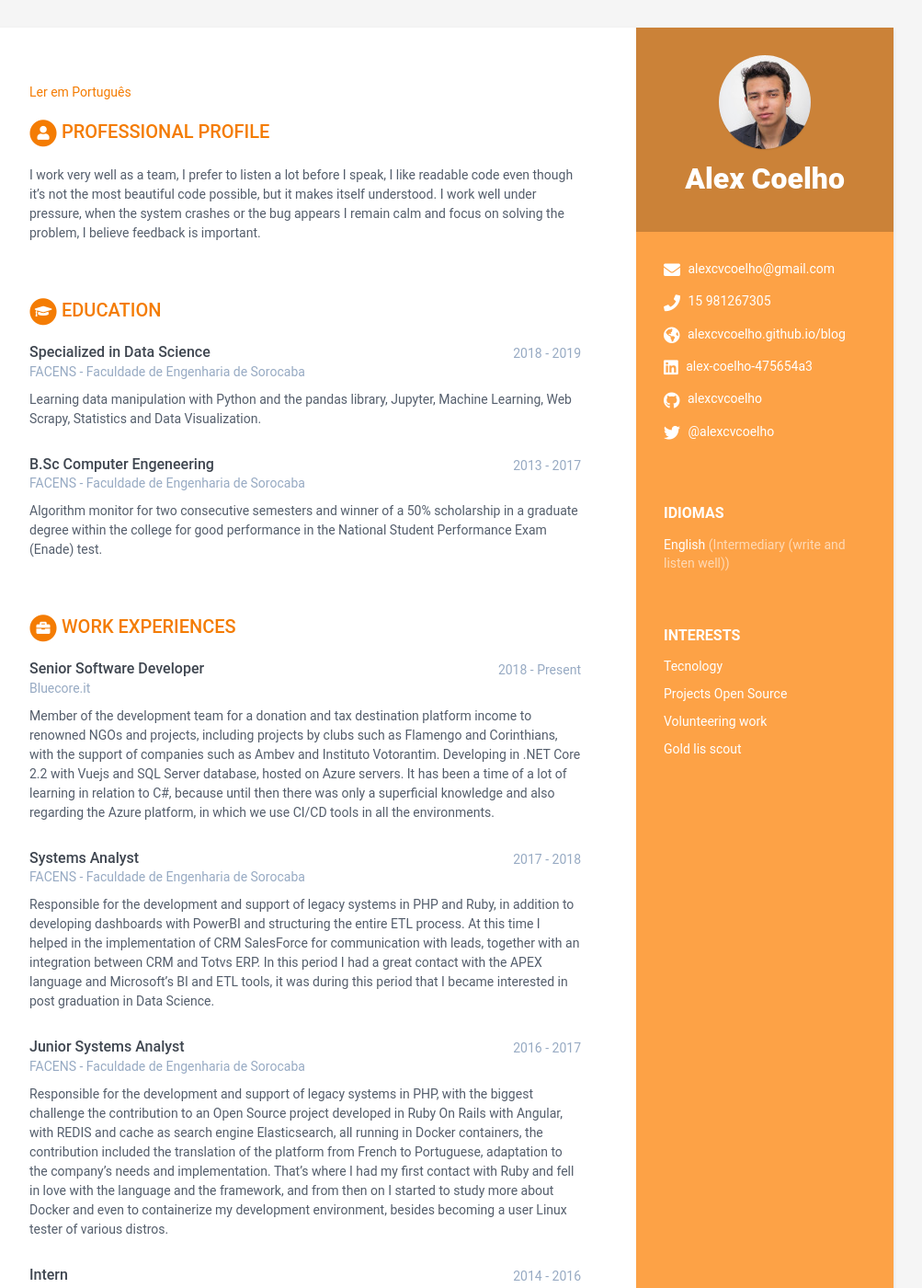
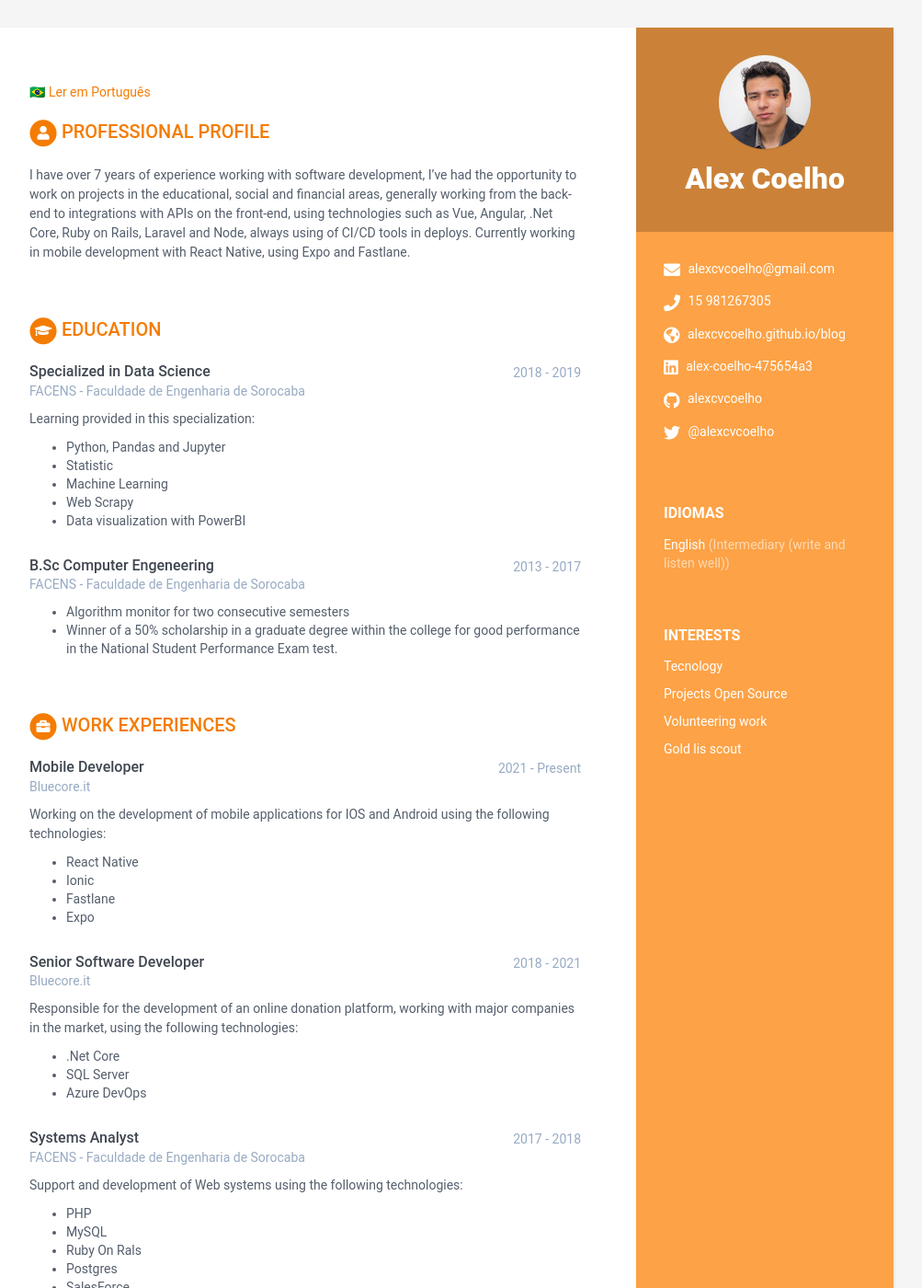
Before and after one commit to alexcvcoelho/cv, a Jekyll site: the page built from en-US.html, in a window 1280 px wide and 1400 px high. Shown: the whole window at 92% size, without its empty margins (168-1171 px from the left). Built offline with Jekyll 4.4.1, drawn with Linux system fonts in a browser that asks for light colours; some of the changed text lies outside the part shown.

Commit message:
Update infos

```diff
--- a/_data/en-US.yml
+++ b/_data/en-US.yml
@@ -46,62 +46,77 @@ sidebar:
 career-profile:
     title: Professional Profile
     summary: |
-      I work very well as a team, I prefer to listen a lot before I speak, I like readable code
-      even though it's not the most beautiful code possible, but it makes itself understood. I work well under pressure,
-      when the system crashes or the bug appears I remain calm and focus on solving the problem, I believe feedback is important.
+     I have over 7 years of experience working with software development, I've had the opportunity to
+      work on projects in the educational, social and financial areas, generally working from the back-end to integrations
+      with APIs on the front-end, using technologies such as Vue, Angular, .Net Core, Ruby on Rails, Laravel and Node, always using
+      of CI/CD tools in deploys. Currently working in mobile development with React Native, using
+      Expo and Fastlane.
 education_title: Education
 education:
     - degree: Specialized in Data Science
       university: FACENS - Faculdade de Engenharia de Sorocaba
       time: 2018 - 2019
       details: |
-        Learning data manipulation with Python and the pandas library, Jupyter, Machine
-        Learning, Web Scrapy, Statistics and Data Visualization.
+        Learning provided in this specialization:
+        - Python, Pandas and Jupyter
+        - Statistic
+        - Machine Learning
+        - Web Scrapy
+        - Data visualization with PowerBI
     - degree: B.Sc Computer Engeneering
       university: FACENS - Faculdade de Engenharia de Sorocaba
       time: 2013 - 2017
       details: |
-        Algorithm monitor for two consecutive semesters and winner of a 50% scholarship in a graduate degree
-        within the college for good performance in the National Student Performance Exam (Enade) test.
+        - Algorithm monitor for two consecutive semesters
+        - Winner of a 50% scholarship in a graduate degree within the college for good performance in the
+        National Student Performance Exam test.
 experiences_title: Work Experiences
 experiences:
-    - role: Senior Software Developer
-      time: 2018 - Present
+    - role: Mobile Developer
+      time: 2021 - Present
       company: Bluecore.it
       details: |
-        Member of the development team for a donation and tax destination platform
-        income to renowned NGOs and projects, including projects by clubs such as Flamengo and Corinthians,
-        with the support of companies such as Ambev and Instituto Votorantim. Developing in .NET Core 2.2 with Vuejs and SQL Server database,
-        hosted on Azure servers. It has been a time of a lot of learning in relation to C#, because until then there was only
-        a superficial knowledge and also regarding the Azure platform, in which we use CI/CD tools in all
-        the environments.
+        Working on the development of mobile applications for IOS and Android using the following technologies:
+        - React Native
+        - Ionic
+        - Fastlane
+        - Expo
+    - role: Senior Software Developer
+      time: 2018 - 2021
+      company: Bluecore.it
+      details: |
+        Responsible for the development of an online donation platform, working with major companies in the market,
+        using the following technologies:
+        - .Net Core
+        - SQL Server
+        - Azure DevOps
     - role: Systems Analyst
       time: 2017 - 2018
       company: FACENS - Faculdade de Engenharia de Sorocaba
       details: |
-          Responsible for the development and support of legacy systems in PHP and Ruby, in addition to developing dashboards
-          with PowerBI and structuring the entire ETL process. At this time I helped in the implementation of CRM SalesForce
-          for communication with leads, together with an integration between CRM and Totvs ERP. In this period I had a great
-          contact with the APEX language and Microsoft's BI and ETL tools, it was during this period that I became interested in
-          post graduation in Data Science.
+        Support and development of Web systems using the following technologies:
+        - PHP
+        - MySQL
+        - Ruby On Rals
+        - Postgres
+        - SalesForce
     - role: Junior Systems Analyst
       time: 2016 - 2017
       company: FACENS - Faculdade de Engenharia de Sorocaba
       details: |
-        Responsible for the development and support of legacy systems in PHP, with the biggest challenge
-        the contribution to an Open Source project developed in Ruby On Rails with Angular, with REDIS and cache as
-        search engine Elasticsearch, all running in Docker containers, the contribution included the translation of the
-        platform from French to Portuguese, adaptation to the company's needs and implementation.
-        That's where I had my first contact with Ruby and fell in love with the language and the framework, and from then on
-        I started to study more about Docker and even to containerize my development environment, besides becoming a user
-        Linux tester of various distros.
+        Support and development of Web systems using the following technologies:
+        - PHP
+        - Ruby on Rails
+        - Docker
+        - Linux
     - role: Intern
       time: 2014 - 2016
       company: FACENS - Faculdade de Engenharia de Sorocaba
       details: |
-        Responsible for the development of some software for internal use at the faculty.
-        written in PHP with MySQL and SQL Server databases, hosted on Linux servers using
-        Apache. It was the time when I had my first deeper contact with a programming language.
+        Learning in Web Application Development:
+        - PHP
+        - MySQL
+        - Apache Server
 projects:
     title: Projects
     intro: >
@@ -152,46 +167,36 @@ publications:
         conference: "Comm. ACM 4 (1961), 51–55"
 
 skills:
-    title: Skills &amp; Proeficiência
+    title: Skills
+    toolset:
+      - name: Laravel
+        level: 95%
 
-    toolset:
-      - name: PHP
-        level: 98%
+      - name: .NET Core
+        level: 85%
 
       - name: Ruby on Rails
         level: 80%
 
-      - name: Python
-        level: 75%
-
-      - name: .NET Core
-        level: 70%
-
-      - name: Laravel
-        level: 60%
-
-      - name: Docker
-        level: 75%
-
-      - name: Jenkins
-        level: 60%
-
       - name: Vuejs
         level: 76%
 
-      - name: Angular
+      - name: React Native
         level: 65%
 
       - name: SQL Server
         level: 88%
 
       - name: MySQL
-        level: 97%
+        level: 85%
 
       - name: Linux
         level: 76%
 
+      - name: Docker
+        level: 75%
+
 
 
 footer: >
-    Designed with <i class="fas fa-heart"></i> by <a href="http://themes.3rdwavemedia.com" target="_blank" rel="nofollow">Xiaoying Riley</a>
+    Created with <a href="https://jekyllrb.com" target="_blank">Jekyll</a> by <a href="https://github.com/alexcvcoelho/cv" target="_blank">Alex Coelho</a>
--- a/_data/pt-BR.yml
+++ b/_data/pt-BR.yml
@@ -46,62 +46,77 @@ sidebar:
 career-profile:
     title: Perfil Profissional
     summary: |
-      Trabalho muito bem em equipe, prefiro ouvir bastante antes de falar, gosto de código legível
-      por mais que não seja o código mais lindo possível, mas que se faça entender. Trabalho bem sobre pressão,
-      quando o sistema cai ou o bug aparece mantenho a calma e foco na resolução do problema, acredito que feedbacks são importantes.
+      Tenho mais de 7 anos de experiência trabalhando com desenvolvimento de software, já tive a oportunidade de
+      trabalhar em projetos na área educacional, social e financeira, em geral atuando desde o back-end até as integrações
+      com APIs no front-end, utilizando tecnologias como Vue, Angular, .Net Core, Ruby on Rails, Laravel e Node, sempre se utilizando
+      de ferramentas de CI/CD nos deploys. Atualmente atuando no desenvolvimento mobile com React Native, utilizando
+      Expo e Fastlane.
 education_title: Formação
 education:
     - degree: Especialização em Ciência de Dados
       university: FACENS - Faculdade de Engenharia de Sorocaba
       time: 2018 - 2019
       details: |
-        Aprendizado de manipulação de dados com Python e a biblioteca pandas, Jupyter, algoritmos de Machine
-        Learning, Web Scrapy, Estatística e Visualização de Dados.
+        Aprendizado proporcionado na especialização:
+        - Python, Pandas e Jupyter
+        - Estatística
+        - Aprendizado de máquina
+        - Web Scrapy
+        - Visualização de dados com PowerBI
     - degree: Engenharia de Computação
       university: FACENS - Faculdade de Engenharia de Sorocaba
       time: 2013 - 2017
       details: |
-        Monitor de algoritmos por dois semestres consecutivos e ganhador de uma bolsa de 50% em uma pós graduação
+        - Monitor de algoritmos por dois semestres consecutivos
+        - Ganhador de uma bolsa de 50% em uma pós graduação
         dentro da faculdade por bom desempenho na prova Exame Nacional de Desempenho dos Estudantes (Enade).
 experiences_title: Experiência Profissional
 experiences:
-    - role: Desenvolvedor Web Sr.
-      time: 2018 - Atual
+    - role: Desenvolvedor Mobile
+      time: 2021 - Atual
       company: Bluecore.it
       details: |
-        Integrante do time de desenvolvimento de uma plataforma de doações e destinação de imposto
-        de renda a ONGs e projetos renomados, entre eles projetos de clubes como Flamengo e Corinthians,
-        com o apoio de empresas como Ambev e Instituto Votorantim. Desenvolvendo em .NET Core 2.2 com Vuejs e banco SQL Server,
-        hospedado em servidores Azure. Tem sido uma época de muito aprendizado com relação ao C%, pois até então tinha apenas
-        um conhecimento superficial e também com relação a plataforma Azure, na qual utilizamos ferramentas de CI/CD em todos
-        os ambientes.
+        Trabalhando no desenvolvimento de aplicações mobile para IOS e Android utilizando as seguintes tecnologias:
+        - React Native
+        - Ionic
+        - Fastlane
+        - Expo
+    - role: Desenvolvedor Web Sr.
+      time: 2018 - 2021
+      company: Bluecore.it
+      details: |
+        Responsável pelo desenvolvimento de uma plataforma de doações online, trabalhando com grandes empresas do mercado,
+        utilizando as seguintes tecnologias:
+        - .Net Core
+        - SQL Server
+        - Azure DevOps
     - role: Analista de Sistemas Pl.
       time: 2017 - 2018
       company: FACENS - Faculdade de Engenharia de Sorocaba
       details: |
-          Responsável pelo desenvolvimento  e suporte a sistemas legados em PHP e Ruby, além de desenvolver painéis
-          com PowerBI e estruturação de todo o processo de ETL. Nesta época auxiliei na implantação do CRM SalesForce
-          para comunicação com os leads, juntamente com uma integração entre o CRM e o ERP da Totvs. Neste período tive grande
-          contato com a linguagem APEX e as ferramentas de BI e ETL da Microsoft, foi durante esse período que me interessei pela
-          pós graduação em Ciência de Dados.
+          Suporte e desenvolvimento de sistemas Web se utilizando as seguintes tecnologias:
+          - PHP
+          - MySQL
+          - Ruby On Rals
+          - Postgres
+          - SalesForce
     - role: Analista de Sistemas Jr.
       time: 2016 - 2017
       company: FACENS - Faculdade de Engenharia de Sorocaba
       details: |
-        Responsável pelo desenvolvimento  e suporte a sistemas legados em PHP, tendo como maior desafio
-        a contribuição em um projeto Open Source desenvolvido em Ruby On Rails com Angular, tendo como cache o REDIS e
-        ferramenta de busccas o Elasticsearch, tudo rodando em containers Docker, a contribuição incluía a tradução da
-        plataforma de frances para português, adaptação para as necessidades da empresa e implantação.
-        Foi onde tive meu primeriro contato com Ruby e me apaixonei pela linguagem e pelo framework, e a partir de então
-        passei a estudar mais sobre Docker e até mesmo a conteinerizar meu ambiente de desenvolvimento, além de se tornar um usuário
-        Linux testador de várias distros.
+        Suporte e desenvolvimento de sistemas Web se utilizando as seguintes tecnologias:
+        - PHP
+        - Ruby On Rails
+        - Docker
+        - Linux
     - role: Estagiário
       time: 2014 - 2016
       company: FACENS - Faculdade de Engenharia de Sorocaba
       details: |
-        Responsável pelo desenvolvimento de alguns softwares de uso interno da faculdade
-        escritos em PHP com bancos de dados MySQL e SQL Server, hospedados em servidores Linux utilizando
-        Apache. Foi a época em que tive meu primeiro contato mais a fundo com uma linguagem de programação.
+        Aprendizado no desenvolvimento de aplicações Web:
+        - PHP
+        - MySQL
+        - Apache Server
 projects:
     title: Projects
     intro: >
@@ -152,46 +167,36 @@ publications:
         conference: "Comm. ACM 4 (1961), 51–55"
 
 skills:
-    title: Skills &amp; Proeficiência
+    title: Skills
+    toolset:
+      - name: Laravel
+        level: 95%
 
-    toolset:
-      - name: PHP
-        level: 98%
+      - name: .NET Core
+        level: 85%
 
       - name: Ruby on Rails
         level: 80%
 
-      - name: Python
-        level: 75%
-
-      - name: .NET Core
-        level: 70%
-
-      - name: Laravel
-        level: 60%
-
-      - name: Docker
-        level: 75%
-
-      - name: Jenkins
-        level: 60%
-
       - name: Vuejs
         level: 76%
 
-      - name: Angular
+      - name: React Native
         level: 65%
 
       - name: SQL Server
         level: 88%
 
       - name: MySQL
-        level: 97%
+        level: 85%
 
       - name: Linux
         level: 76%
 
+      - name: Docker
+        level: 75%
+
 
 
 footer: >
-    Designed with <i class="fas fa-heart"></i> by <a href="http://themes.3rdwavemedia.com" target="_blank" rel="nofollow">Xiaoying Riley</a>
+    Created with <a href="https://jekyllrb.com" target="_blank">Jekyll</a> by <a href="https://github.com/alexcvcoelho/cv" target="_blank">Alex Coelho</a>
--- a/_includes/multilanguage.html
+++ b/_includes/multilanguage.html
@@ -1,10 +1,10 @@
 {% if page.lang == 'en-US' %}
 <div class="lang-change">
-    <a href="/cv/">Ler em Português</a>
+    <a href="/cv/">🇧🇷 Ler em Português</a>
 </div>
 {% else %}
 <div class="lang-change">
-    <a href="/cv/en">Read in English</a>
+    <a href="/cv/en">🇺🇸 Read in English</a>
 </div>
 {% endif %}
 <style>
```
